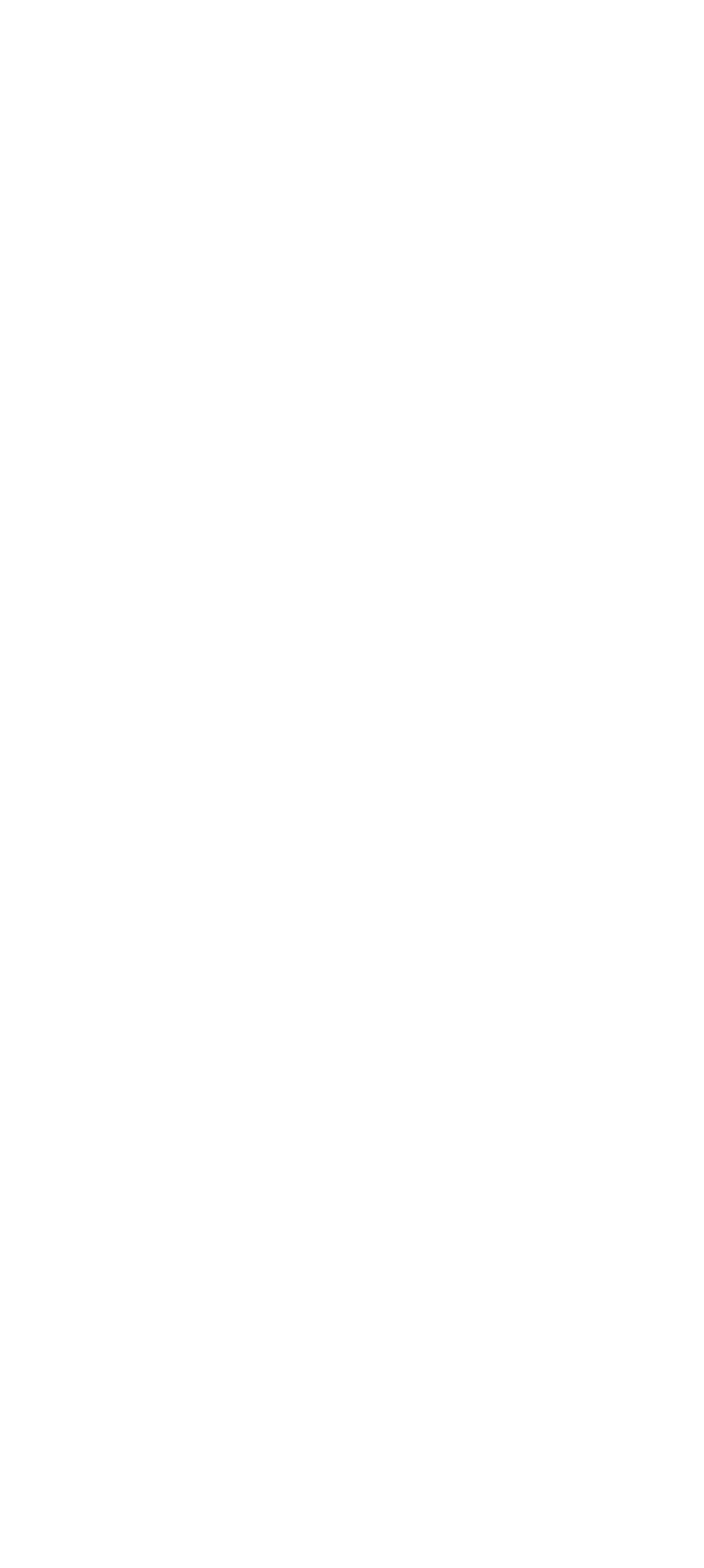
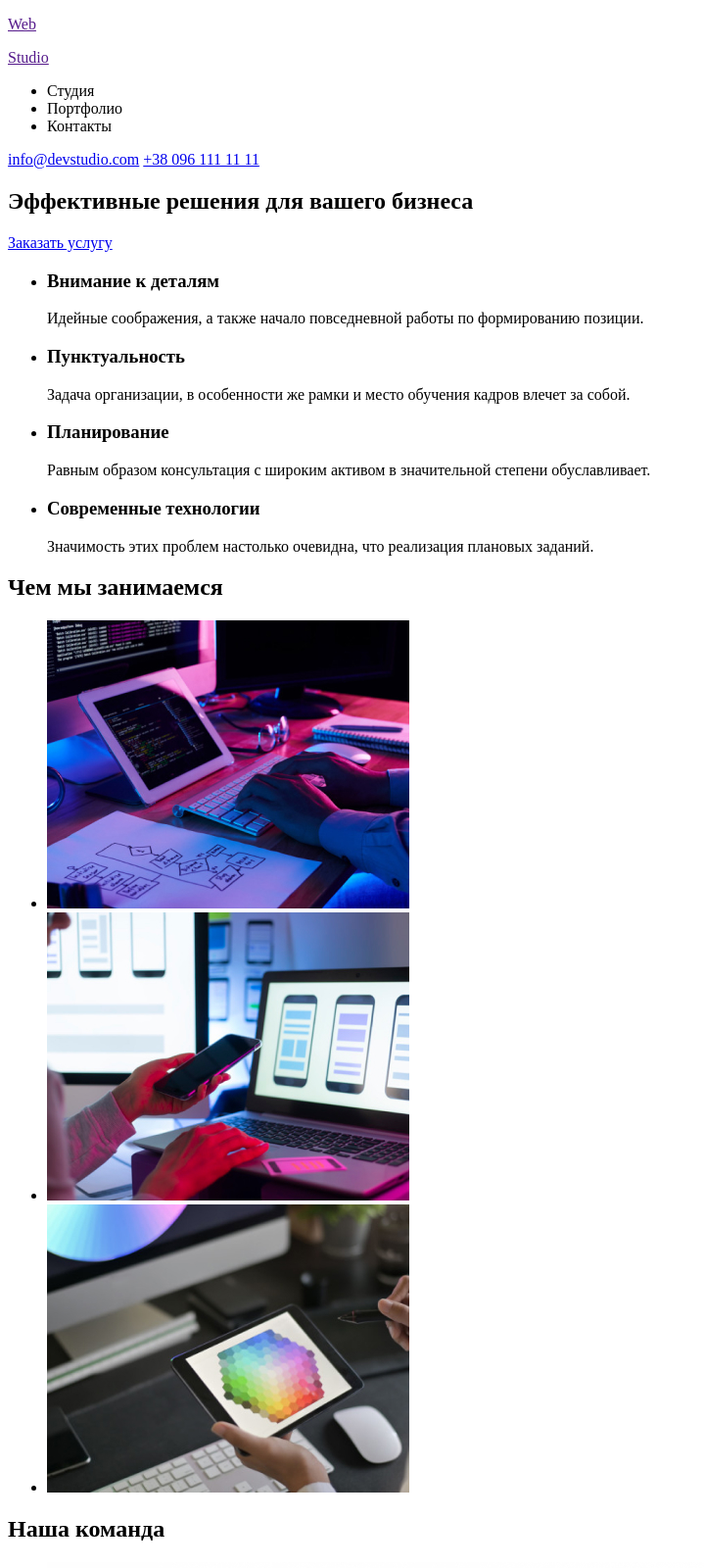
Before and after one commit to MarynaMuntian/goit-markup-hw-01, a plain HTML site: page index.html in a window 1280 px wide. Shown: the top 1600 px of the page at 98% size, without its empty margins (0-719 px from the left). Before the commit the page ends 800 px from the top, so only its background shows below. Drawn offline with Linux system fonts and the light colour scheme.

Commit message:
Added full html code

```diff
--- a/index.html
+++ b/index.html
@@ -1,11 +1,117 @@
 <!DOCTYPE html>
-<html lang="en">
-<head>
-    <meta charset="UTF-8">
-    <meta name="viewport" content="width=device-width, initial-scale=1.0">
-    <title>Document</title>
-</head>
-<body>
+<html lang="ru">
+  <head>
+    <meta charset="UTF-8" />
+    <meta name="viewport" content="width=device-width, initial-scale=1.0" />
+    <title>WebStudio</title>
+  </head>
+  <body>
+    <header>
+      <a href=""
+        ><p>Web</p>
+        Studio</a
+      >
+      <nav>
+        <ul>
+          <li>Студия</li>
+          <li>Портфолио</li>
+          <li>Контакты</li>
+        </ul>
+        <a href="mailto:info@devstudio.com">info@devstudio.com</a>
+        <a href="tel:+380961111111">+38 096 111 11 11</a>
+      </nav>
+    </header>
 
-</body>
+    <main>
+      <!-- Герой -->
+      <section>
+        <h1>Эффективные решения для вашего бизнеса</h1>
+        <a href="#">Заказать услугу</a>
+      </section>
+
+      <!-- Блок 2 -->
+      <section>
+        <!-- <h2>Преимущества</h2> -->
+        <ul>
+          <li>
+            <h3>Внимание к деталям</h3>
+            <p>
+              Идейные соображения, а также начало повседневной работы по
+              формированию позиции.
+            </p>
+          </li>
+          <li>
+            <h3>Пунктуальность</h3>
+            <p>
+              Задача организации, в особенности же рамки и место обучения кадров
+              влечет за собой.
+            </p>
+          </li>
+          <li>
+            <h3>Планирование</h3>
+            <p>
+              Равным образом консультация с широким активом в значительной
+              степени обуславливает.
+            </p>
+          </li>
+          <li>
+            <h3>Современные технологии</h3>
+            <p>
+              Значимость этих проблем настолько очевидна, что реализация
+              плановых заданий.
+            </p>
+          </li>
+        </ul>
+
+        <h2>Чем мы занимаемся</h2>
+        <ul>
+          <li><img src="./images/box-1.jpg" alt="Планшет на столе" /></li>
+          <li>
+            <img
+              src="./images/box-2.jpg"
+              alt="Ноутбук на столе и смартфон в руках"
+            />
+          </li>
+          <li><img src="./images/box-3.jpg" alt="Планшет в руках" /></li>
+        </ul>
+      </section>
+
+      <!-- Блок 3 -->
+      <section>
+        <h2>Наша команда</h2>
+        <ul>
+          <li>
+            <img src="./images/photo-1.jpg" alt="Игорь Демьяненко" />
+            <h4>Игорь Демьяненко</h4>
+            <p>Product Designer</p>
+          </li>
+          <li>
+            <img src="./images/photo-2.jpg" alt="Ольга Репина" />
+            <h4>Ольга Репина</h4>
+            <p>Frontend Developer</p>
+          </li>
+          <li>
+            <img src="./images/photo-3.jpg" alt="Николай Тарасов" />
+            <h4>Николай Тарасов</h4>
+            <p>Marketing</p>
+          </li>
+          <li>
+            <img src="./images/photo-4.jpg" alt="Михаил Ермаков" />
+            <h4>Михаил Ермаков</h4>
+            <p>UI Designer</p>
+          </li>
+        </ul>
+      </section>
+    </main>
+
+    <footer>
+      <a href=""
+        ><p>Web</p>
+        Studio</a
+      >
+      <address>г. Киев, пр-т Леси Украинки, 26</address>
+      <a href="mailto:info@example.com">info@example.com</a>
+      <a href="tel:+380991111111">+38 099 111 11 11</a>
+    </footer>
+  </body>
 </html>
```
Also changed, not shown: images/box-1.jpg (added), images/box-2.jpg (added), images/box-3.jpg (added), images/photo-1.jpg (added), images/photo-2.jpg (added), images/photo-3.jpg (added), images/photo-4.jpg (added).
